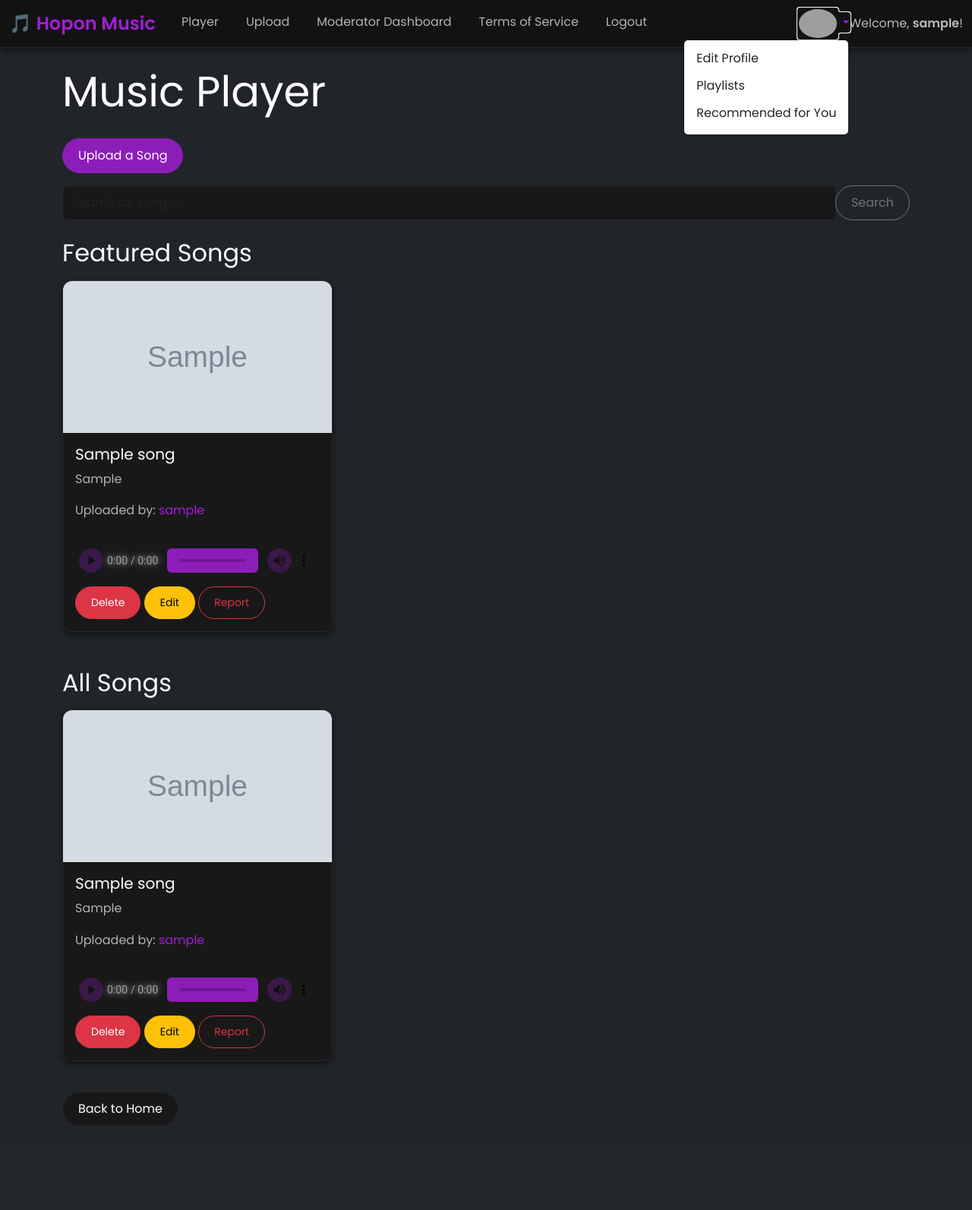
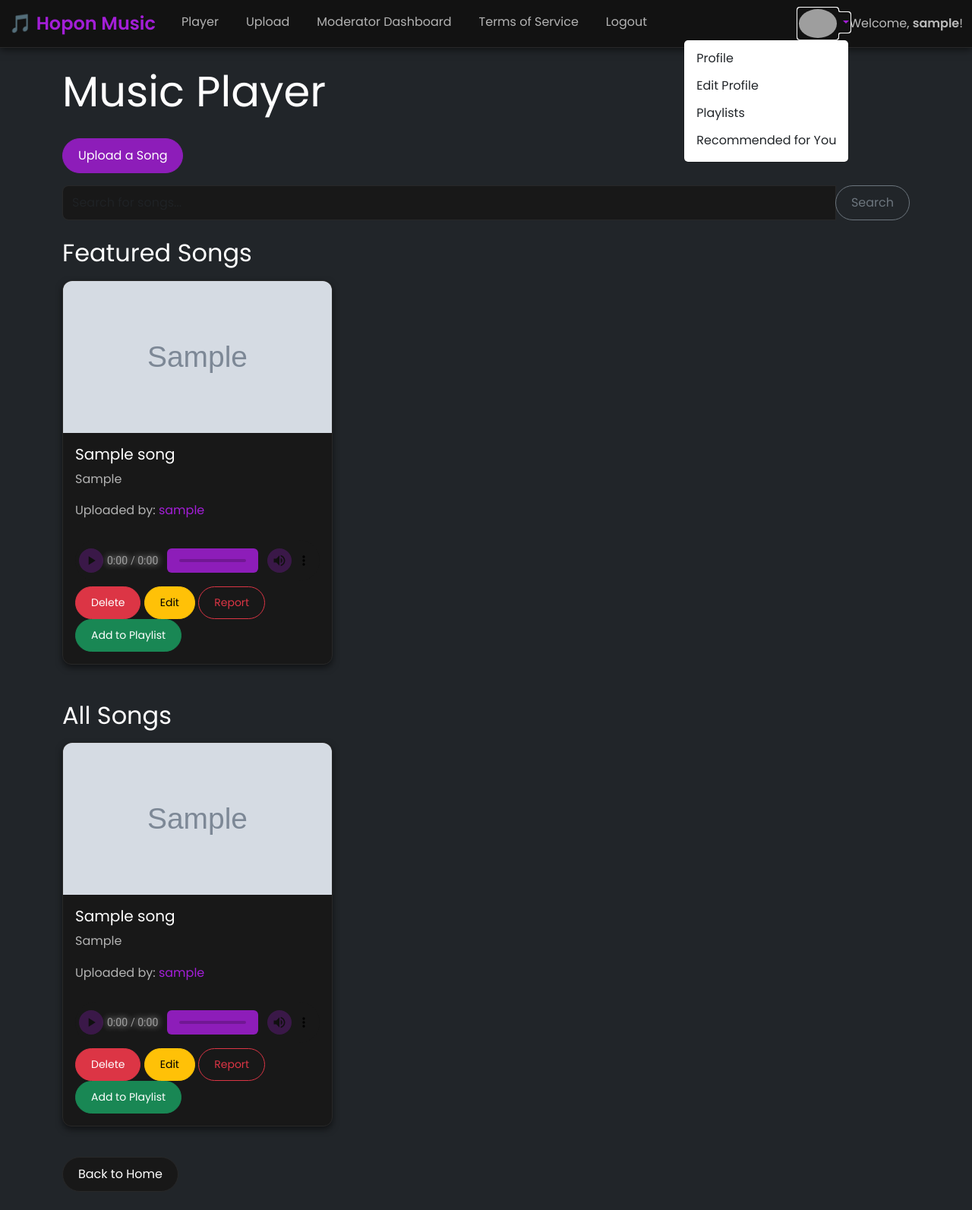
Before and after one commit to Virus01Official/HopOnMusic, a Flask app: page /player in a window 1280 px wide, after a click that opens the changed part. Shown: the whole page at 76% size. Before the commit the page ends 1482 px from the top, so only its background shows below. Run offline with Flask 3, Linux system fonts and the light colour scheme; the visitor is signed in with stand-in values (Sample User, id 1); tables that the repository leaves empty hold one stand-in row (values such as "Sample post"); grey boxes marked "Sample" are stand-in pictures; grey boxes are pictures that could not be loaded.

Commit message:
added and fixed stuff

```diff
--- a/app.py
+++ b/app.py
@@ -18,7 +18,6 @@ app.config['UPLOAD_FOLDER'] = 'static/songs'
 app.config['ALLOWED_EXTENSIONS'] = {'mp3'}
 app.config['SESSION_COOKIE_SECURE'] = True  # Secure cookies for HTTPS
 app.config['SESSION_COOKIE_HTTPONLY'] = True  # Prevent JS access to cookies
-app.config['UPLOAD_FOLDER'] = 'static/uploads'
 
 # Database initialization
 def init_db():
--- a/templates/base.html
+++ b/templates/base.html
@@ -67,6 +67,7 @@
                                 </div>
                             {% endif %}
                             <ul class="dropdown-menu dropdown-menu-end">
+                                <li><a class="dropdown-item" href="{{ url_for('profile') }}">Profile</a></li>
                                 <li><a class="dropdown-item" href="{{ url_for('edit_profile') }}">Edit Profile</a></li>
                                 <li><a class="dropdown-item" href="{{ url_for('my_playlists') }}">Playlists</a></li>
                                 <li><a class="dropdown-item" href="{{ url_for('recommended') }}">Recommended for You</a></li>
--- a/templates/player.html
+++ b/templates/player.html
@@ -46,6 +46,10 @@
                             <input type="hidden" name="reason" value="Inappropriate content">
                             <button type="submit" class="btn btn-outline-danger btn-sm">Report</button>
                         </form>
+
+                        <form action="{{ url_for('add_to_playlist', song_id=song[0]) }}" method="GET" class="mt-2 d-inline">
+                            <button type="submit" class="btn btn-success btn-sm">Add to Playlist</button>
+                        </form>
                         {% endif %}
                     </div>
                 </div>
@@ -84,6 +88,10 @@
                             <input type="hidden" name="reason" value="Inappropriate content">
                             <button type="submit" class="btn btn-outline-danger btn-sm">Report</button>
                         </form>
+
+                        <form action="{{ url_for('add_to_playlist', song_id=song[0]) }}" method="GET" class="mt-2 d-inline">
+                            <button type="submit" class="btn btn-success btn-sm">Add to Playlist</button>
+                        </form>
                         {% endif %}
                     </div>
                 </div>
```
Also changed, not shown: templates/create_playlist.html (+14 -12 lines).
